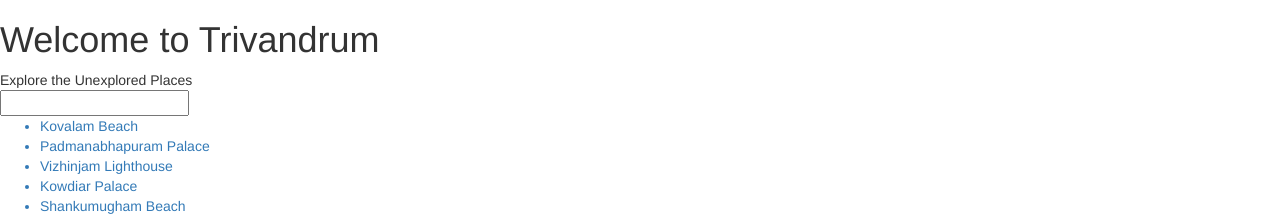
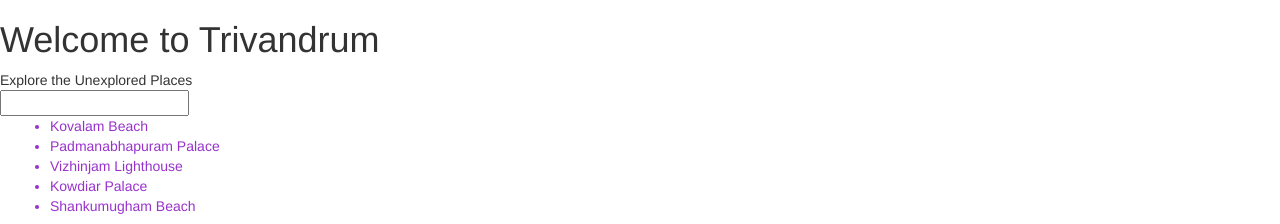
Before and after one commit to AnuAnna1993/map, a plain HTML site: page index.html in a window 1280 px wide. Shown: the top 224 px of the page. Drawn offline with Linux system fonts and the light colour scheme; some packages are replaced by stand-ins of ours; grey boxes are pictures that could not be loaded.

Commit message:
Update style.css

```diff
--- a/css/style.css
+++ b/css/style.css
@@ -1,5 +1,13 @@
-html, body { height: 100%; margin: 0; padding: 0; }
-     #map
-     {
+html,
+body
+{
+     height: 100%; margin: 0; padding: 0;
+}
+#map
+    {
       height: 100%;
       }
+.listview{
+	color: #9932CC;
+	margin-left: 10px;
+}
```
